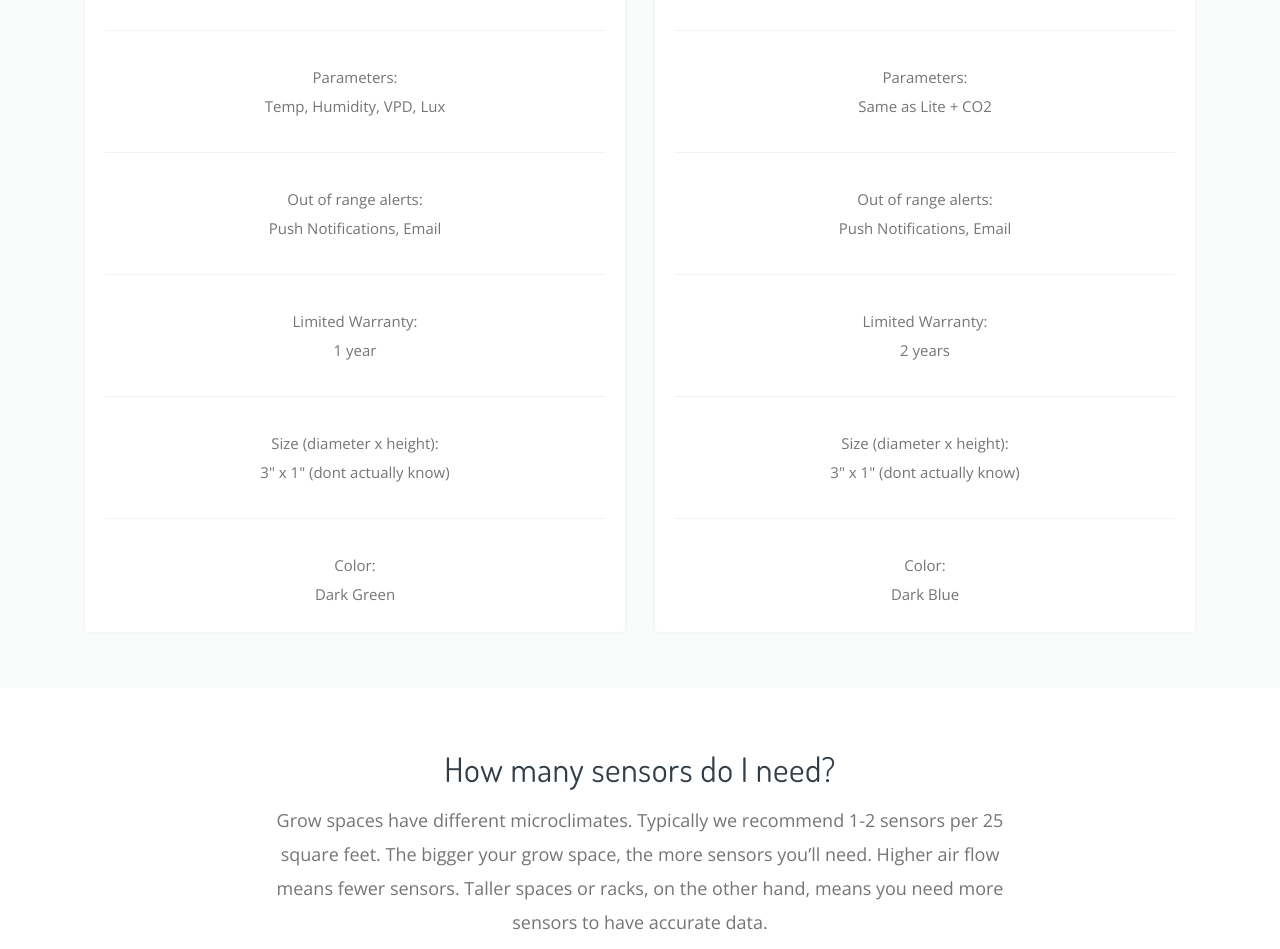
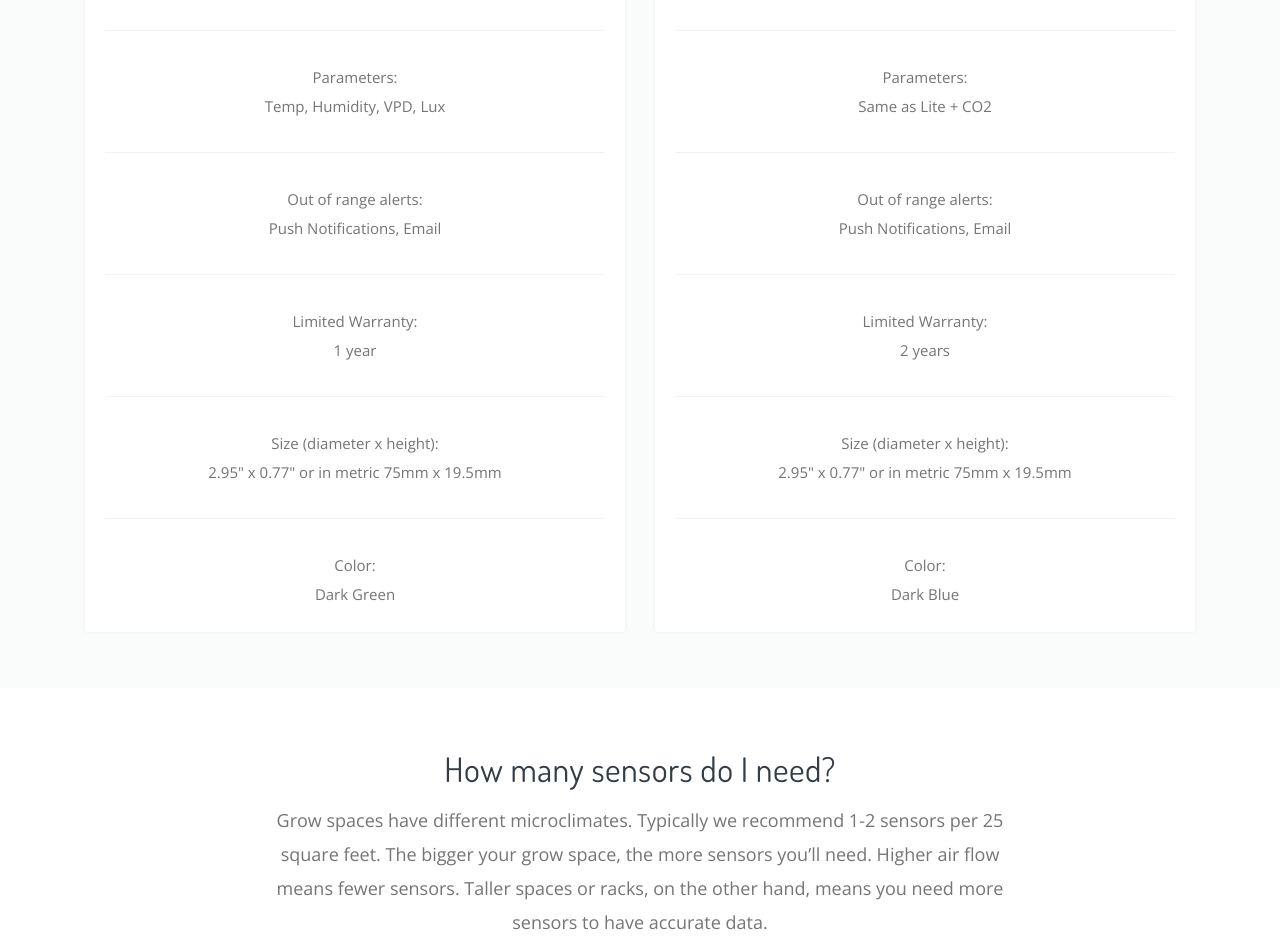
Before and after one commit to mendelsensors/marketing_page, a Jekyll site: the page built from pricing/index.html, in a window 1280 px wide. Shown: the part 526-1475 px from the top of the page. Built offline with Jekyll 4.4.1, drawn with Linux system fonts in a browser that asks for light colours; comment, search, counter and statistics services are not loaded.

Commit message:
added more of mikes changes

```diff
--- a/airsensor/index.html
+++ b/airsensor/index.html
@@ -88,7 +88,7 @@ layout: default
 
       <div class="col-10 col-md-4 mx-auto py-8 text-center text-md-left">
         <h4>Get Plant Insurance</h4>
-        <p style="font-size:1.0rem;">Don't come home to wilted plants. Preventing the problem before it happens or takes over will always be easier than reacting to it later on. Get alerts delivered to your phone or email whenever your parameters are out of threshold or trending quicker than usual.</p>
+        <p style="font-size:1.0rem;">Don't come home to wilted plants. Preventing the problem before it happens or takes over will always be easier than reacting to it later on. Get alerts delivered to your phone or email whenever your parameters are out of threshold.</p>
         <p style="font-size:1.0rem;">Mendel Air Sensors are connected to WiFi so no matter where you are in the world, at work or on vacation, as long as you have an internet connection you'll always have a "watchful" eye looking out for your plants.</p>
       </div>
     </div>
--- a/faq/index.html
+++ b/faq/index.html
@@ -76,7 +76,7 @@ layout: default
             </h5>
             <div id="collapse-1-5" class="collapse" data-parent="#accordion-1">
               <div class="card-body">
-                Measurements are taken every 10 minutes and uploaded every hour
+                Parameters are read every 2 minutes and uploaded every 10 mins or in real time if you use the app. If any of your parameters have changed significantly since the previous reading or passed user-set thresholds we will upload the measurements before the ten minute baseline in order to still be able to alert you on a 2 minute by 2 minute basis.
               </div>
             </div>
           </div>
--- a/pricing/index.html
+++ b/pricing/index.html
@@ -33,7 +33,7 @@ layout: default
 	              <hr class="w-150px">
 	              <p>
 	                Size (diameter x height):<br>
-	                3" x 1" (dont actually know)
+									2.95" x 0.77" or in metric 75mm x 19.5mm
 	              </p>
 	              <hr class="w-150px">
 	              <p>
@@ -91,7 +91,7 @@ layout: default
 	              <hr class="w-150px">
 	              <p>
 	                Size (diameter x height):<br>
-	                3" x 1" (dont actually know)
+									2.95" x 0.77" or in metric 75mm x 19.5mm
 	              </p>
 	              <hr class="w-150px">
 	              <p>
```
Also changed, not shown: other parts of faq/index.html (+2 -2 lines).
